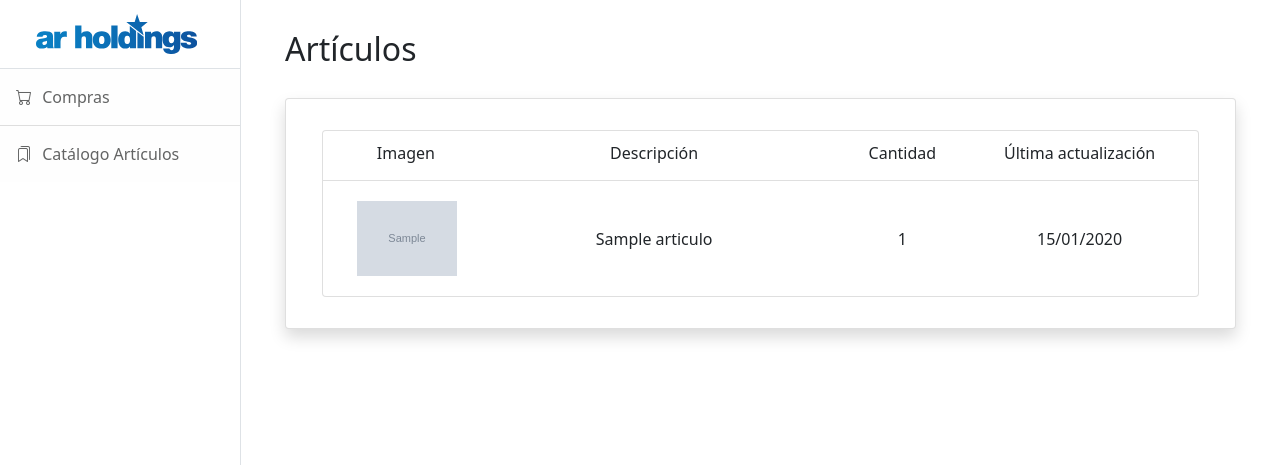
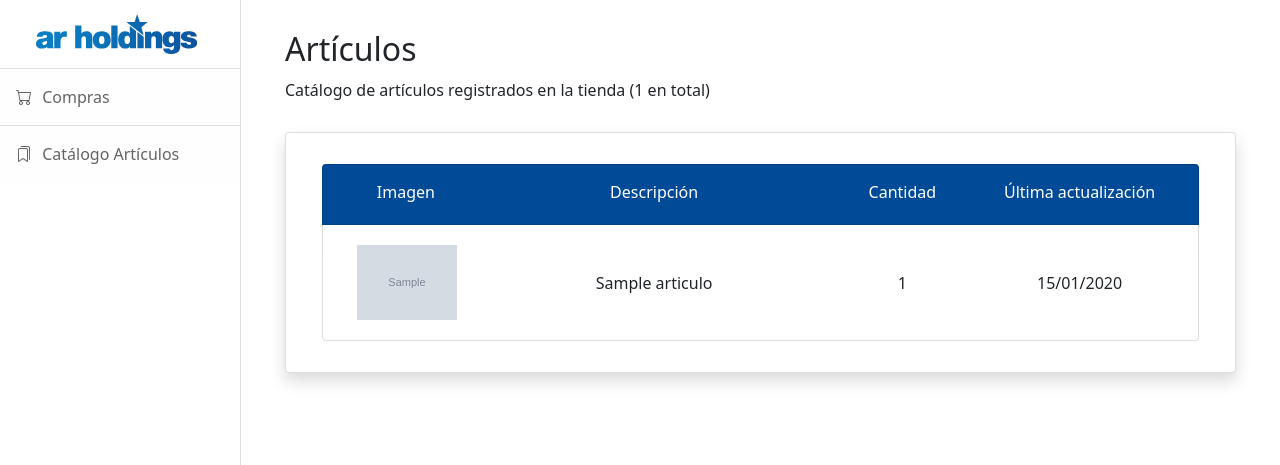
Before and after one commit to gabo-cr/arstore, a Django app: template templates/catalogo/catalogo.html in a window 1280 px wide. Shown: the top 465 px of the page. Run offline with Django 4.2, Linux system fonts and the light colour scheme; tables that the repository leaves empty hold one stand-in row (values such as "Sample post"); the template is opened without the code that fills it: values that come from a table or form of the project are taken from there, most other values are stand-ins (such as "Sample title", 1, 10 or a date in 2020); grey boxes marked "Sample" are stand-in pictures.

Commit message:
Improve styling for Catalogo
Show a description below the page title.
Add total number of products in the DB.
Add different style for the table's header.

```diff
--- a/catalogo/views.py
+++ b/catalogo/views.py
@@ -37,7 +37,8 @@ def catalogo(request):
 
     context = {
         #'articulos': articulos,
-        'articulos_page': articulos_page
+        'articulos_page': articulos_page,
+        'totalArticulos': len(articulos)
     }
     return render(request, template, context)
 
--- a/templates/catalogo/catalogo.html
+++ b/templates/catalogo/catalogo.html
@@ -9,11 +9,12 @@
 
 {% block content %}
 <h1 class="title">Artículos</h1>
+<p class="description">Catálogo de artículos registrados en la tienda ({{totalArticulos}} en total)</p>
 <div class="card shadow">
     <div class="card-body">
     {% if articulos_page %}
         <ul class="list-group">
-            <li class="list-group-item articulo">
+            <li class="list-group-item articulo heading">
                 <div class="container-fluid">
                     <div class="row d-flex flex-row align-items-center">
                         <div class="col-md-2 d-flex flex-column justify-content-center align-items-center">
```
